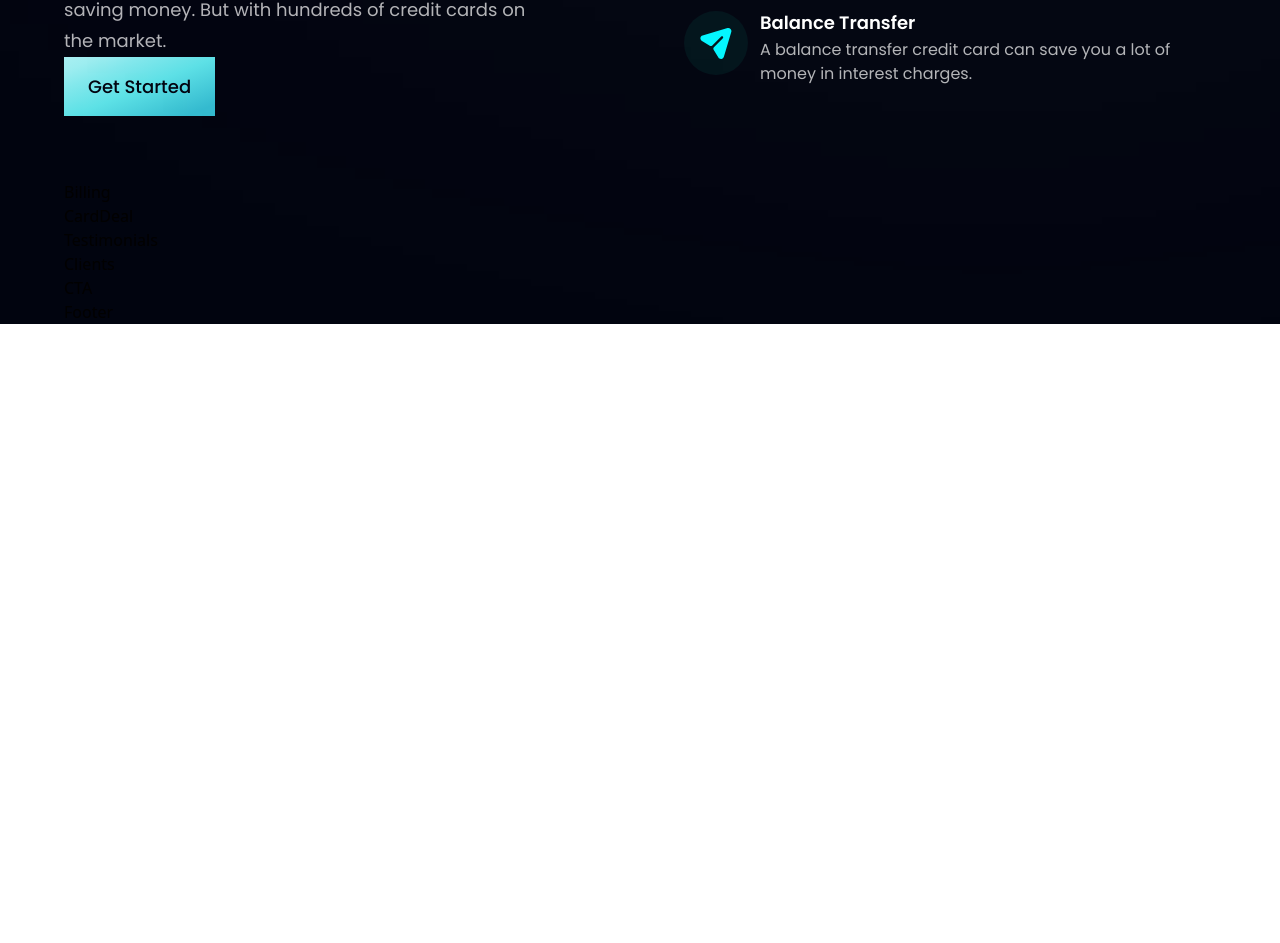
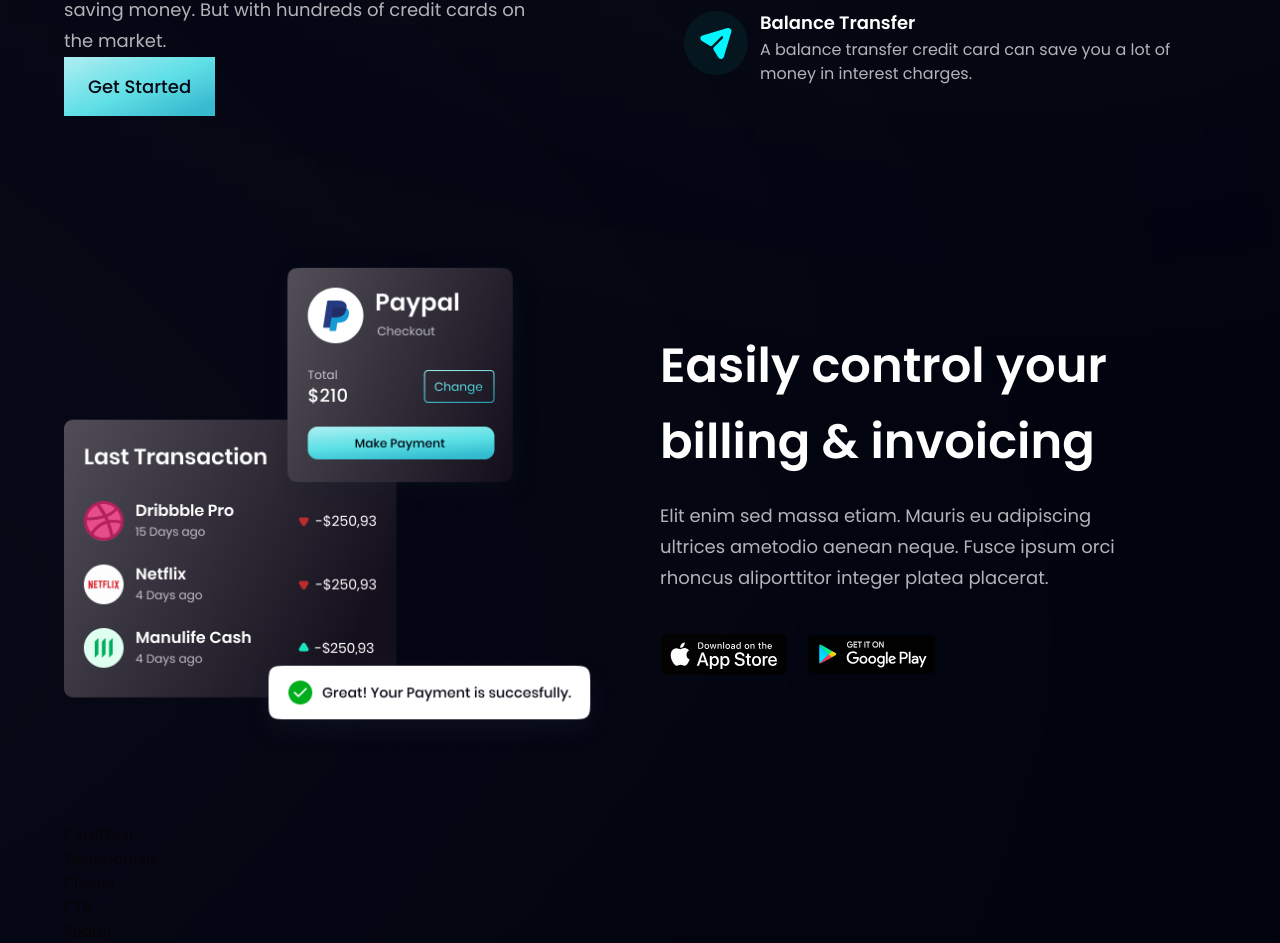
Before and after one commit to Gabrpimenta/react-tailwind, a React (Vite) app: page / in a window 1280 px wide. Shown: the part 1326-2269 px from the top of the page. Before the commit the page ends 1650 px from the top, so only its background shows below. Built offline with nearby package versions, Linux system fonts and the light colour scheme.

Commit message:
complete billing

```diff
--- a/src/components/Billing.jsx
+++ b/src/components/Billing.jsx
@@ -1,7 +1,40 @@
-import React from "react";
+import { apple, bill, google } from "../assets";
+import styles, { layout } from "../style";
 
-const Billing = () => {
-  return <div>Billing</div>;
-};
+const Billing = () => (
+  <section id='product' className={layout.sectionReverse}>
+    <div className={layout.sectionImgReverse}>
+      <img
+        src={bill}
+        alt='billing'
+        className='w-[100%] h-[100%] relative z-[5]'
+      />
+      <div className='absolute z-[3] -left-1/2 top-0 w-[50%] h-[50%] rounded-full white__gradient' />
+      <div className='absolute z-[0] -left-1/2 bottom-0 w-[50%] h-[50%] rounded-full pink__gradient' />
+    </div>
+    <div className={layout.sectionInfo}>
+      <h2 className={styles.heading2}>
+        Easily control your <br className='sm:block hidden' /> billing &
+        invoicing
+      </h2>
+      <p className={`${styles.paragraph} max-w-[470px] mt-5`}>
+        Elit enim sed massa etiam. Mauris eu adipiscing ultrices ametodio aenean
+        neque. Fusce ipsum orci rhoncus aliporttitor integer platea placerat.
+      </p>
+      <div className='flex flex-row flex-wrap sm:mt-10 mt-6'>
+        <img
+          src={apple}
+          alt='apple_store'
+          className='w-[128px] h-[42px] object-contain mr-5 cursor-pointer'
+        />
+        <img
+          src={google}
+          alt='google_play'
+          className='w-[128px] h-[42px] object-contain cursor-pointer'
+        />
+      </div>
+    </div>
+  </section>
+);
 
 export default Billing;
```
